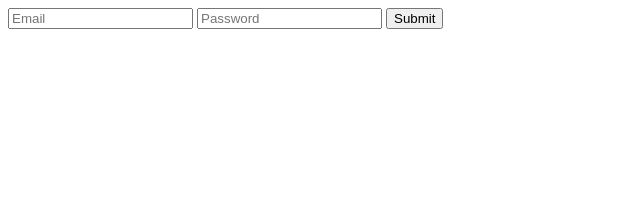
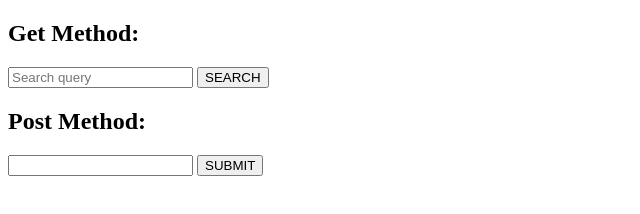
Before and after one commit to davidkhella/Springboard_Exercises, a plain HTML site: page how-the-web-works/part-three.html in a window 1280 px wide. Shown: the whole page, without its empty margins (0-640 px from the left). Drawn offline with Linux system fonts and the light colour scheme.

Commit message:
part three of how the web works

```diff
--- a/how-the-web-works/part-three.html
+++ b/how-the-web-works/part-three.html
@@ -6,10 +6,16 @@
     <title>Part Three: How the Web Works</title>
 </head>
 <body>
-    <form>
-        <input type="text" placeholder="Email"/>
-        <input type="text" placeholder="Password"/>
-        <button type="submit">Submit</button>
+    <h2>Get Method:</h2>
+    <form action="/Ubuntu/home/davidkhella/Springboard/Exercises/how-the-web-works/search.html" method="GET">
+        <input name="q" type="text" placeholder="Search query"/>
+        <button type="submit">SEARCH</button>
     </form>
+    <h2>Post Method:</h2>
+    <form action="/Ubuntu/home/davidkhella/Springboard/Exercises/how-the-web-works/add-comment.html" method="POST">
+        <input name="comment"/>
+        <button type="submit">SUBMIT</button>
+    </form>
+
 </body>
 </html>
```
Also changed, not shown: how-the-web-works/add-comment.html (added, +11 -0 lines), how-the-web-works/search.html (added, +12 -0 lines).
